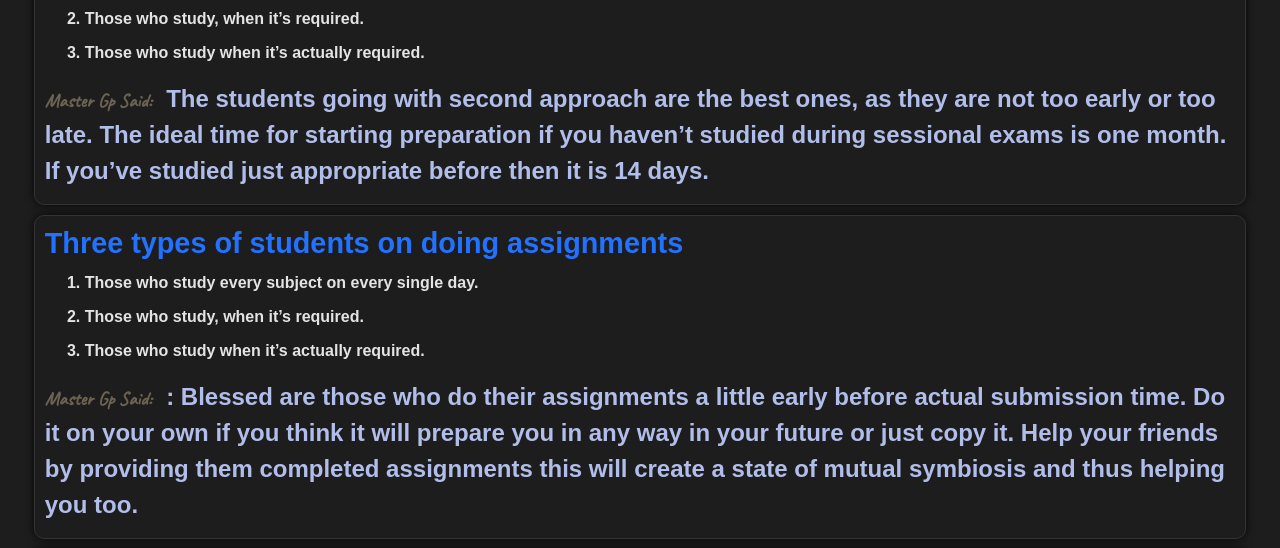
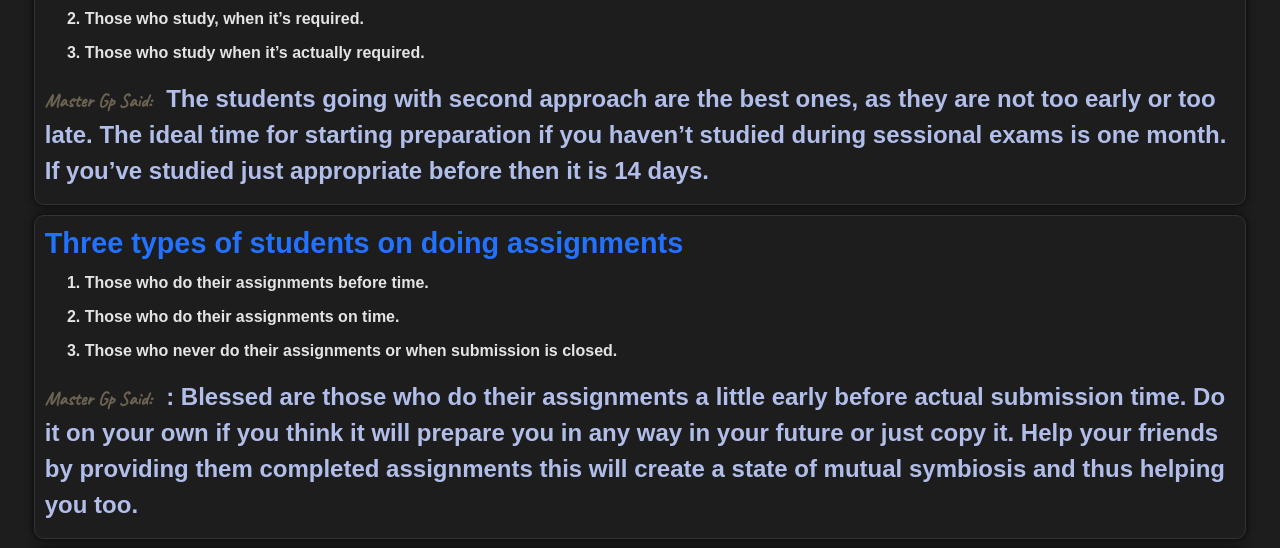
Before and after one commit to rajesh-pareek/rtu, a plain HTML site: page index.html in a window 1280 px wide. Shown: the part 599-1147 px from the top of the page. Drawn offline with nearby package versions, Linux system fonts and the light colour scheme; a web font is replaced by a local one.

Commit message:
fourth-commit

```diff
--- a/index.html
+++ b/index.html
@@ -130,9 +130,10 @@
                     <h1>Three types of students on doing assignments</h1>
                 </header>
                 <ol>
-                    <li>Those who study every subject on every single day.</li>
-                    <li>Those who study, when it’s required.</li>
-                    <li>Those who study when it’s actually required.</li>
+                    <li>Those who do their assignments before time.</li>
+                    <li>Those who do their assignments on time.</li>
+                    <li>Those who never do their assignments or when submission is
+                        closed.</li>
                 </ol>
                 <p>
                     <span>Master Gp Said: </span>: Blessed are those who do their assignments a little
```
